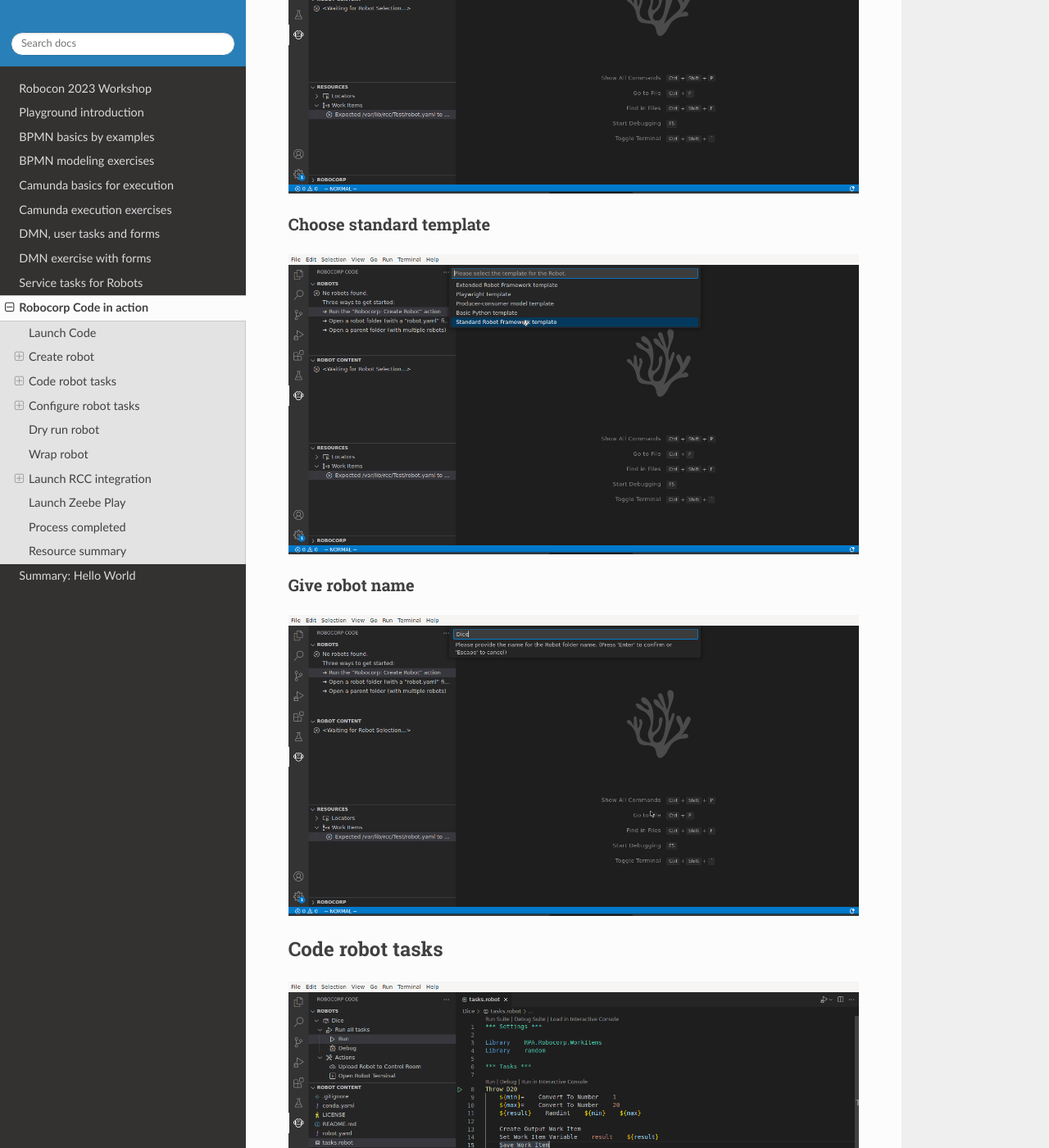
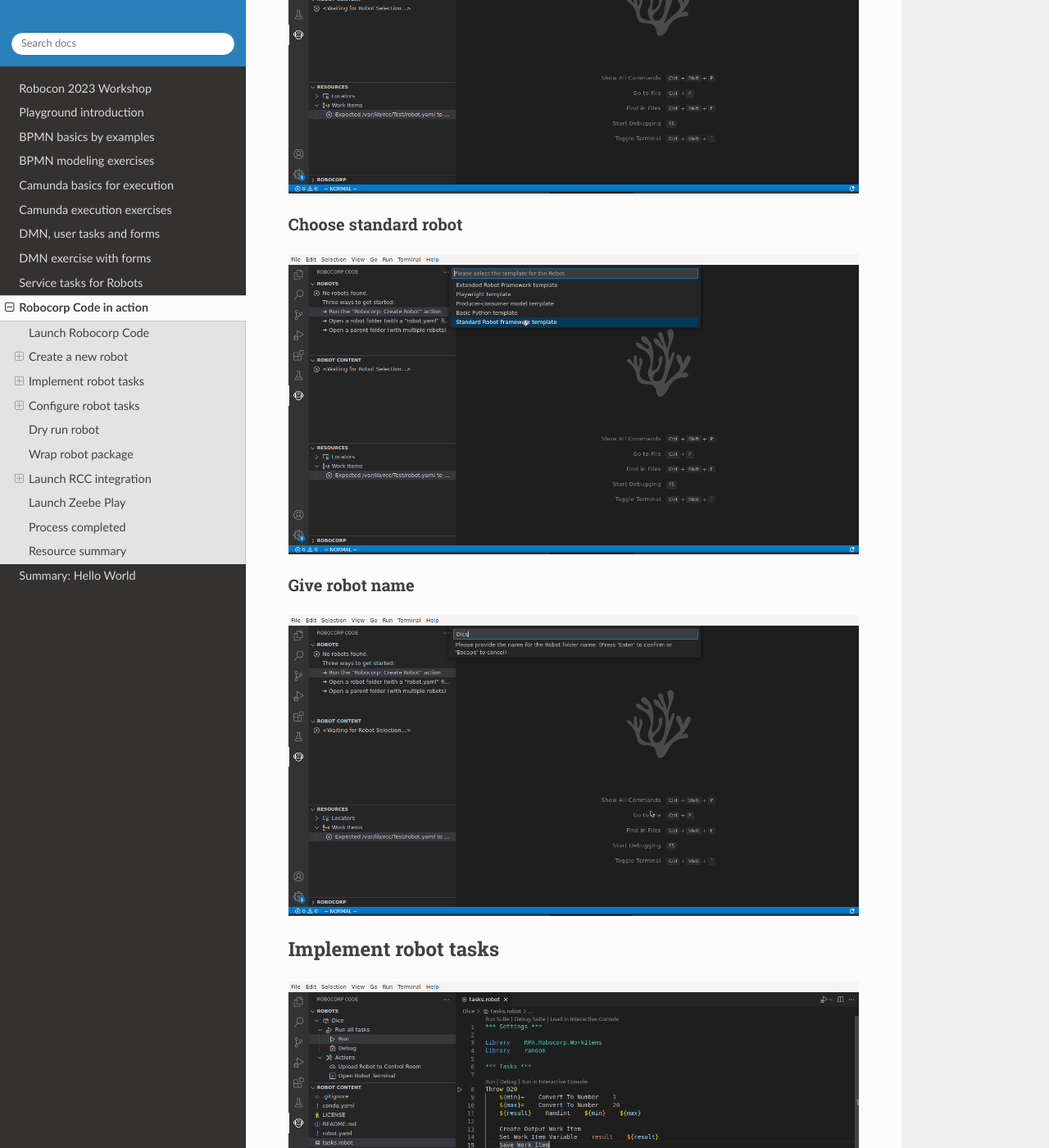
Before and after one commit to datakurre/automation-playground, a Sphinx documentation site: the page built from docs/code/index.md, in a window 1280 px wide and 1400 px high, scrolled down 1499 px. Shown: the whole window at 82% size. Built offline with Sphinx 7.4.7 and the Read the Docs theme 2.0.0, drawn with Linux system fonts in a browser that asks for light colours; a script that is not in the unit is left out; some of the changed text lies outside the part shown.

Commit message:
docs: update

````diff
--- a/docs/code/index.md
+++ b/docs/code/index.md
@@ -10,13 +10,13 @@
 {download}`../speech/pick-a-sentence.dmn`{download}`../speech/pick-a-sentence.html`
 
 
-## Launch Code
+## Launch Robocorp Code
 
 ```{figure} ../playground/desktop-code.png
 :alt:
 ```
 
-## Create robot
+## Create a new robot
 
 ```{figure} code-create.png
 :alt:
@@ -30,7 +30,7 @@
 :width: 100%
 ```
 
-### Choose standard template
+### Choose standard robot
 
 ```{figure} code-standard.png
 :alt:
@@ -44,7 +44,7 @@
 :width: 100%
 ```
 
-## Code robot tasks
+## Implement robot tasks
 
 ```{figure} code-tasks.png
 :alt:
@@ -115,7 +115,7 @@
 :width: 100%
 ```
 
-## Wrap robot
+## Wrap robot package
 
 ```{figure} code-wrap.png
 :alt:
````
